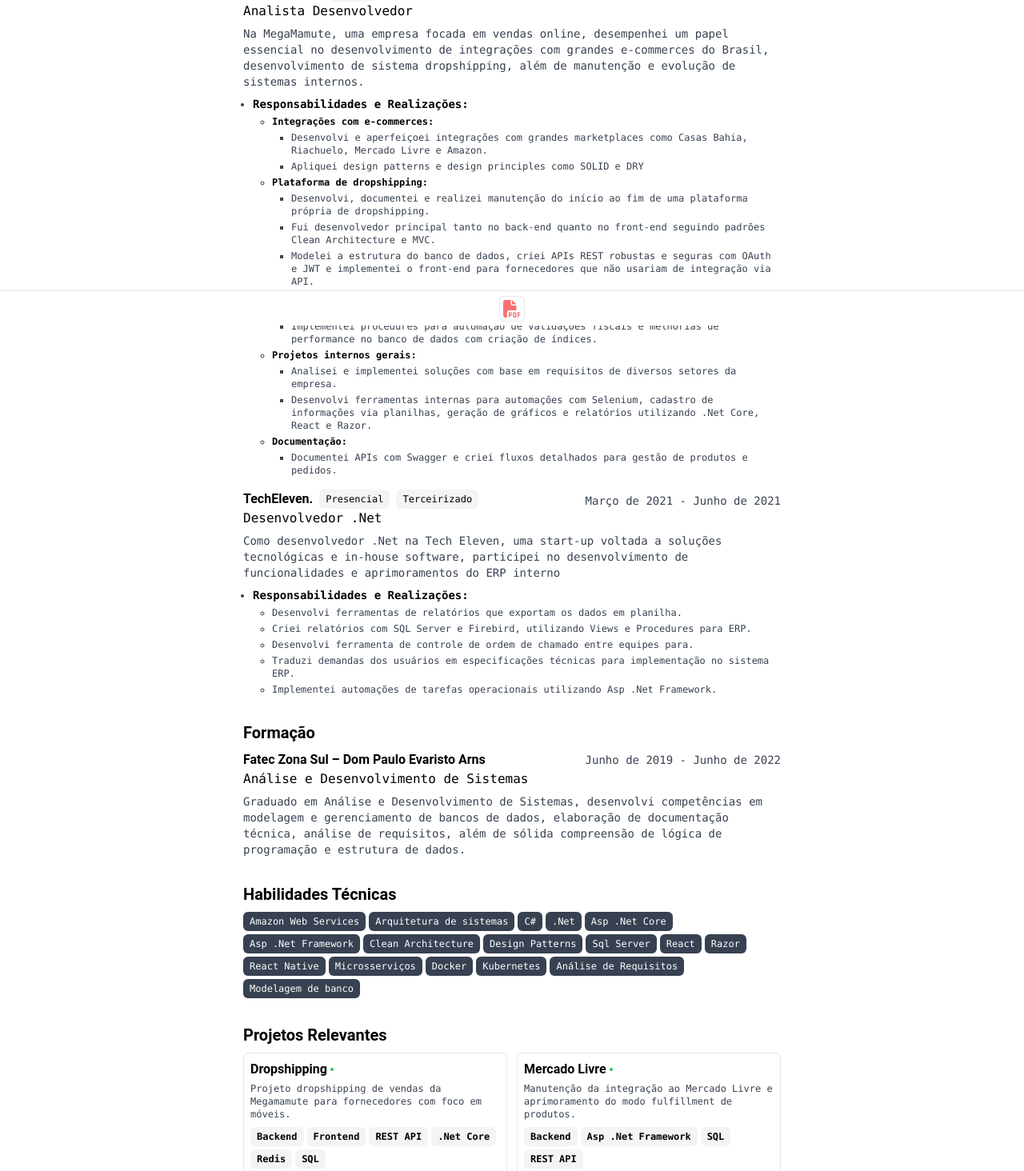
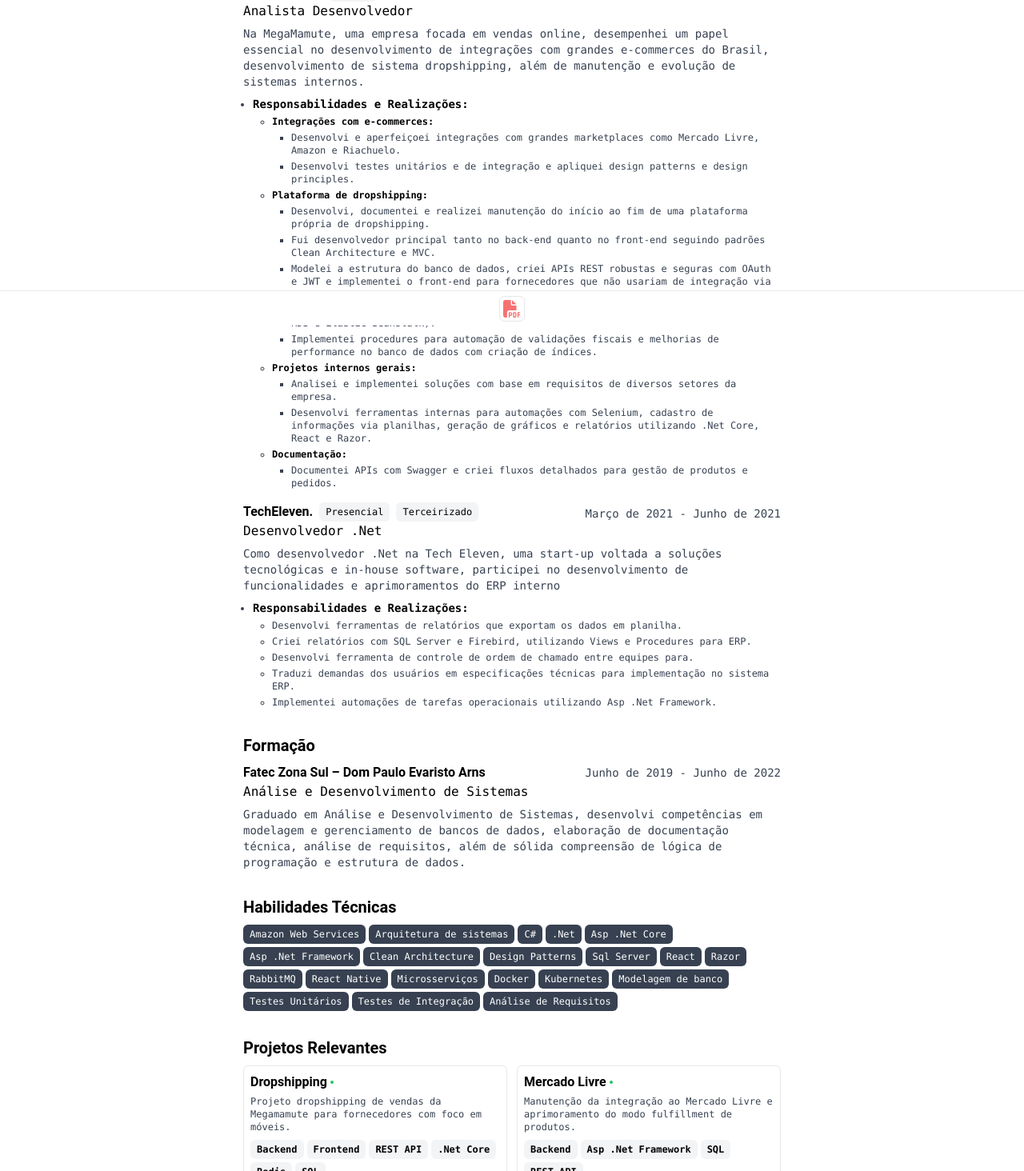
Before and after one commit to matheus-peixoto/Resume, a Next.js app: page /pt-br in a window 1280 px wide. Shown: the part 393-1857 px from the top of the page at 80% size. Built offline with nearby package versions, Linux system fonts and the light colour scheme.

Commit message:
feat: add tests experience on resume

```diff
--- a/src/data/ResumeEN.ts
+++ b/src/data/ResumeEN.ts
@@ -65,11 +65,11 @@
             name: "E-commerce Integrations",
             children: [
               {
-                name: "Developed and improved integrations with major marketplaces such as Casas Bahia, Riachuelo, Mercado Livre, and Amazon.",
+                name: "Developed and improved integrations with major marketplaces such as Amazon, Mercado Livre, and Riachuelo.",
                 children: []
               },
               {
-                name: "Applied design patterns and principles like SOLID and DRY.",
+                name: "Developed unit and integration tests and applied design patterns and principles.",
                 children: []
               }
             ]
@@ -179,12 +179,15 @@
     "SQL Server",
     "React",
     "Razor",
+    "RabbitMQ",
     "React Native",
     "Microservices",
     "Docker",
     "Kubernetes",
-    "Requirements Analysis",
-    "Database Modeling"
+    "Database Modeling",
+    "Unit Tests",
+    "Integration Tests",
+    "Requirements Analysis"
   ],
   projects: [
     {
--- a/src/data/ResumePTBR.ts
+++ b/src/data/ResumePTBR.ts
@@ -67,11 +67,11 @@
             name: "Integrações com e-commerces",
             children: [
               {
-                name: "Desenvolvi e aperfeiçoei integrações com grandes marketplaces como Casas Bahia, Riachuelo, Mercado Livre e Amazon.",
+                name: "Desenvolvi e aperfeiçoei integrações com grandes marketplaces como Mercado Livre, Amazon e Riachuelo.",
                 children: []
               },
               {
-                name: "Apliquei design patterns e design principles como SOLID e DRY",
+                name: "Desenvolvi testes unitários e de integração e apliquei design patterns e design principles.",
                 children: []
               }
             ]
@@ -181,12 +181,15 @@
     "Sql Server",
     "React",
     "Razor",
+    "RabbitMQ",
     "React Native",
     "Microsserviços",
     "Docker",
     "Kubernetes",
-    "Análise de Requisitos",
     "Modelagem de banco",
+    "Testes Unitários",
+    "Testes de Integração",
+    "Análise de Requisitos"
   ],
   projects: [
     {
```
